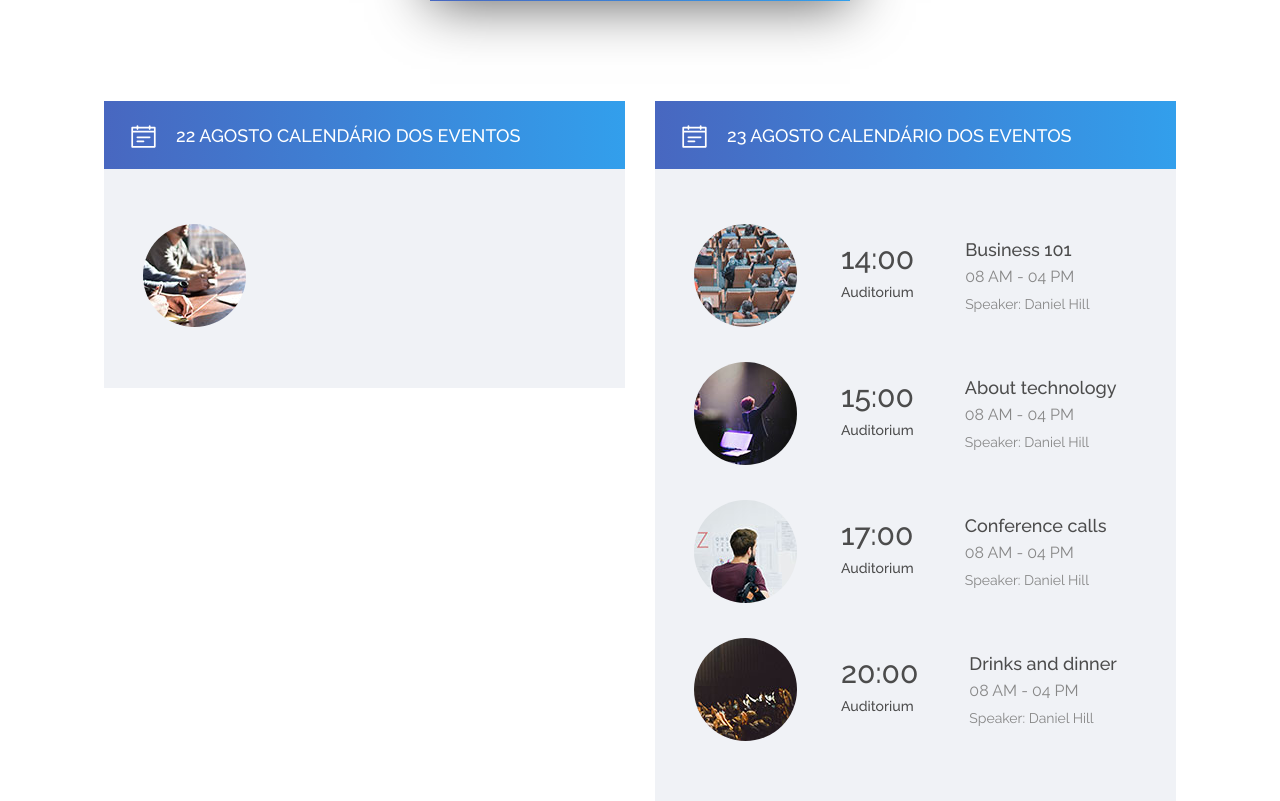
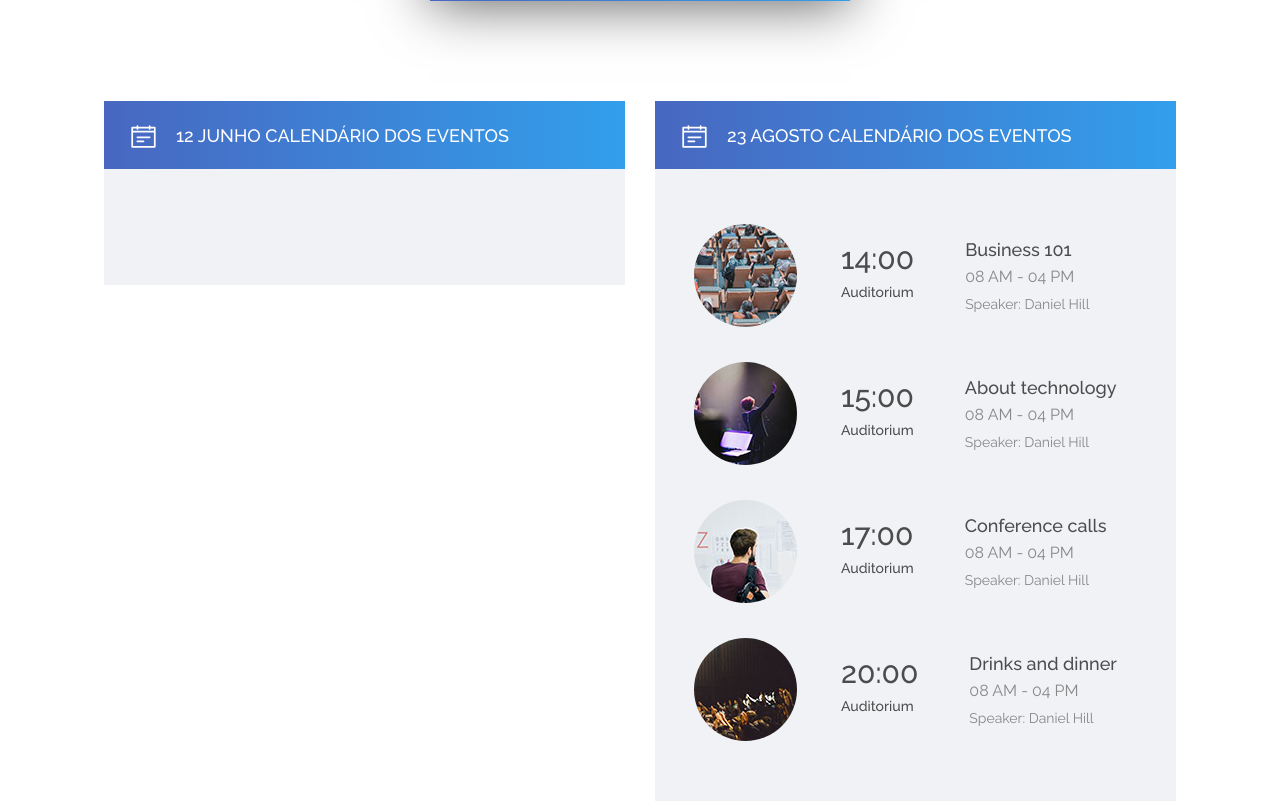
Before and after one commit to pcego/web-aula, a Django app: template workshop/core/templates/core/index.html in a window 1280 px wide. Shown: the part 2912-3713 px from the top of the page. Run offline with Django 3.2, Linux system fonts and the light colour scheme; the template is opened without the code that fills it, so the values that code supplies are empty; some libraries are stand-ins or nearby versions.

Commit message:
add new tags index.html

```diff
--- a/workshop/core/templates/core/index.html
+++ b/workshop/core/templates/core/index.html
@@ -304,17 +304,17 @@
                             <div>
                                 <div class="calendar_icon"><img src="{% static 'images/calendar.svg' %}" alt=""></div>
                             </div>
-                            <div class="calendar_title">22 agosto calendário dos eventos</div>
+                            <div class="calendar_title">12 Junho calendário dos eventos</div>
                         </div>
                         <div class="calendar_items">
 
                             <!-- Calendar Item -->
+                            {% for talk in day_one %}
                             <div class="calendar_item d-flex flex-row align-items-center justify-content-start">
                                 <div>
                                     <div class="calendar_item_image"><img src="{% static 'images/event_1.jpg' %}"
                                                                           alt=""></div>
                                 </div>
-                                {% for talk in day_one %}
                                 <div class="calendar_item_time">
                                     <div>{{ talk.start }}</div>
                                     <div>{{ talk.local }}</div>
```
Also changed, not shown: other parts of workshop/core/templates/core/index.html (+2 -2 lines).
